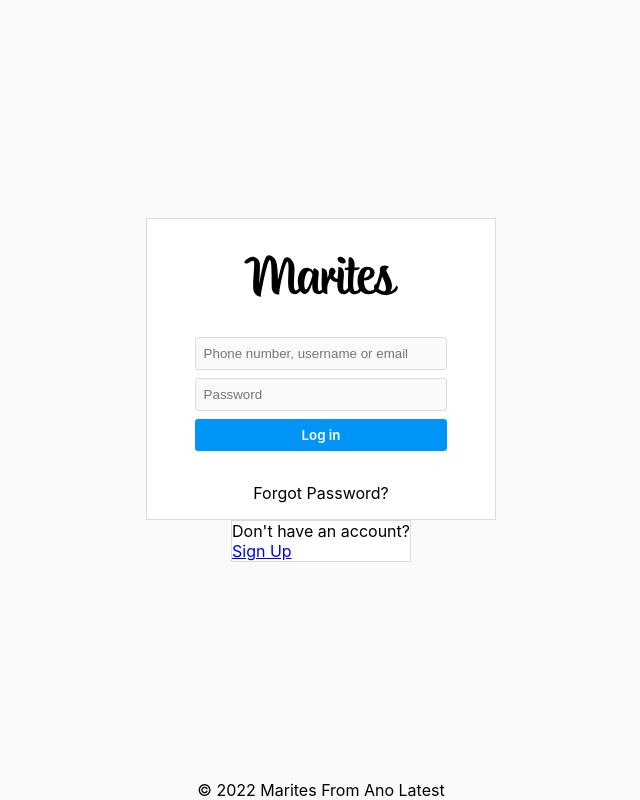
After one commit to prxncxss03/marites, a PHP site: page /login.html in a window 1280 px wide. The commit adds this page. Shown: the whole page, without its empty margins (319-959 px from the left). Run offline with PHP 8.4, Linux system fonts and the light colour scheme.

Commit message:
add login

```diff
--- /dev/null
+++ b/css/login.css
@@ -0,0 +1,70 @@
+.login-body {
+    display: flex;
+    flex-direction: column;
+    height: 100vh;
+    align-items: center;
+    justify-content: space-between;
+
+}
+
+.login-parent{
+    display: flex;
+    height: 100%;
+    justify-content: center;
+    align-items: center;
+}
+.login-wrapper{
+    display: flex;
+    flex-direction: column;
+    height: 100%;
+    justify-content: center;
+    align-items: center;
+    width: 350px;
+
+}
+
+.login{
+    border: var(--border1);
+    display: flex;
+    align-items: center;
+    flex-direction: column;
+    justify-content: center;
+    background-color: var(--white);
+    padding: 1rem;
+    width: 100%;
+}
+
+.login-input-wrapper{
+    display: flex;
+    flex-direction: column;
+    width: 80%;
+    margin: 1rem 0 2rem 0;
+}
+
+.login-input-wrapper input{
+    padding: 0.5rem;
+    margin: 0 0 0.5rem 0;
+    background-color: var(--bg-color);
+    outline: black;
+    border: var(--border1);
+    border-radius: 0.2rem;
+}
+
+.no-account-wrapper{
+    background-color: var(--white);
+    border: var(--border1);
+}
+
+.logo2 {
+    width: 11rem;
+}
+
+.login-button{
+    background-color: var(--text-color2);
+    border: none;
+    color: var(--white);
+    padding: 0.5rem;
+    border-radius: 0.2rem;
+    font-weight: 600;
+    font-family: var(--font-main);
+}
--- a/css/style.css
+++ b/css/style.css
@@ -19,6 +19,7 @@
 body{
     background-color: var(--bg-color);
     font-family: var(--font-main);
+    position: relative;
 }
 
 .main-content-wrapper{
--- /dev/null
+++ b/login.html
@@ -0,0 +1,35 @@
+<!DOCTYPE html>
+<html lang="en">
+<head>
+    <meta charset="UTF-8">
+    <meta http-equiv="X-UA-Compatible" content="IE=edge">
+    <meta name="viewport" content="width=device-width, initial-scale=1.0">
+    <link rel="stylesheet" href="/css/style.css">
+    <link rel="stylesheet" href="/css/login.css">
+    <title>Login</title>
+</head>
+<body class="login-body">
+    <div class="login-parent">
+        <div class="login-wrapper">
+            <div class="login">
+                <span>
+                    <img class="logo2 " src="/images/loogo.svg" alt="logo">
+                </span>
+                <form class="login-input-wrapper" action="">
+                    <input type="text" placeholder="Phone number, username or email">
+                    <input type="password" placeholder="Password">
+                    <button class="login-button">Log in</button>
+                </form>
+                <span class="forgot">Forgot Password?</span>
+            </div>
+            <div class="no-account-wrapper">
+                <p>Don't have an account?</p><a href="http://" target="_blank" rel="noopener noreferrer">Sign Up</a>
+            </div>
+    </div>
+
+    </div>
+    <footer class="login-footer">
+        © 2022 Marites From Ano Latest
+    </footer>
+</body>
+</html>
```
Also changed, not shown: css/popUp.css (added, +12 -0 lines), index.html (+9 -3 lines), js/comment.js (added).
